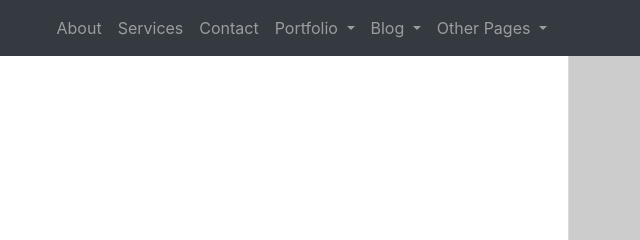
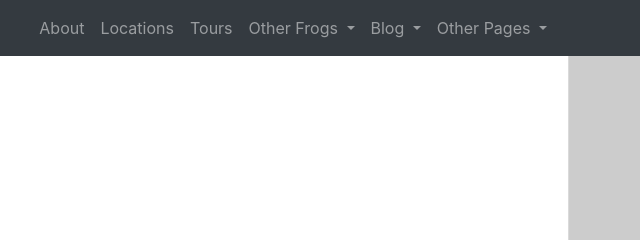
Before and after one commit to jamietmetz/jamietmetz.github.io, a website: page index.html in a window 1280 px wide. Shown: the top 240 px of the page, 640-1280 px from the left. Drawn offline with Linux system fonts and the light colour scheme; placeholder pictures from the web are drawn by us.

Commit message:
change tabs

```diff
--- a/index.html
+++ b/index.html
@@ -33,14 +33,14 @@
             <a class="nav-link" href="about.html">About</a>
           </li>
           <li class="nav-item">
-            <a class="nav-link" href="services.html">Services</a>
+            <a class="nav-link" href="services.html">Locations</a>
           </li>
           <li class="nav-item">
-            <a class="nav-link" href="contact.html">Contact</a>
+            <a class="nav-link" href="contact.html">Tours</a>
           </li>
           <li class="nav-item dropdown">
             <a class="nav-link dropdown-toggle" href="#" id="navbarDropdownPortfolio" data-toggle="dropdown" aria-haspopup="true" aria-expanded="false">
-              Portfolio
+              Other Frogs
             </a>
             <div class="dropdown-menu dropdown-menu-right" aria-labelledby="navbarDropdownPortfolio">
               <a class="dropdown-item" href="portfolio-1-col.html">1 Column Portfolio</a>
```
